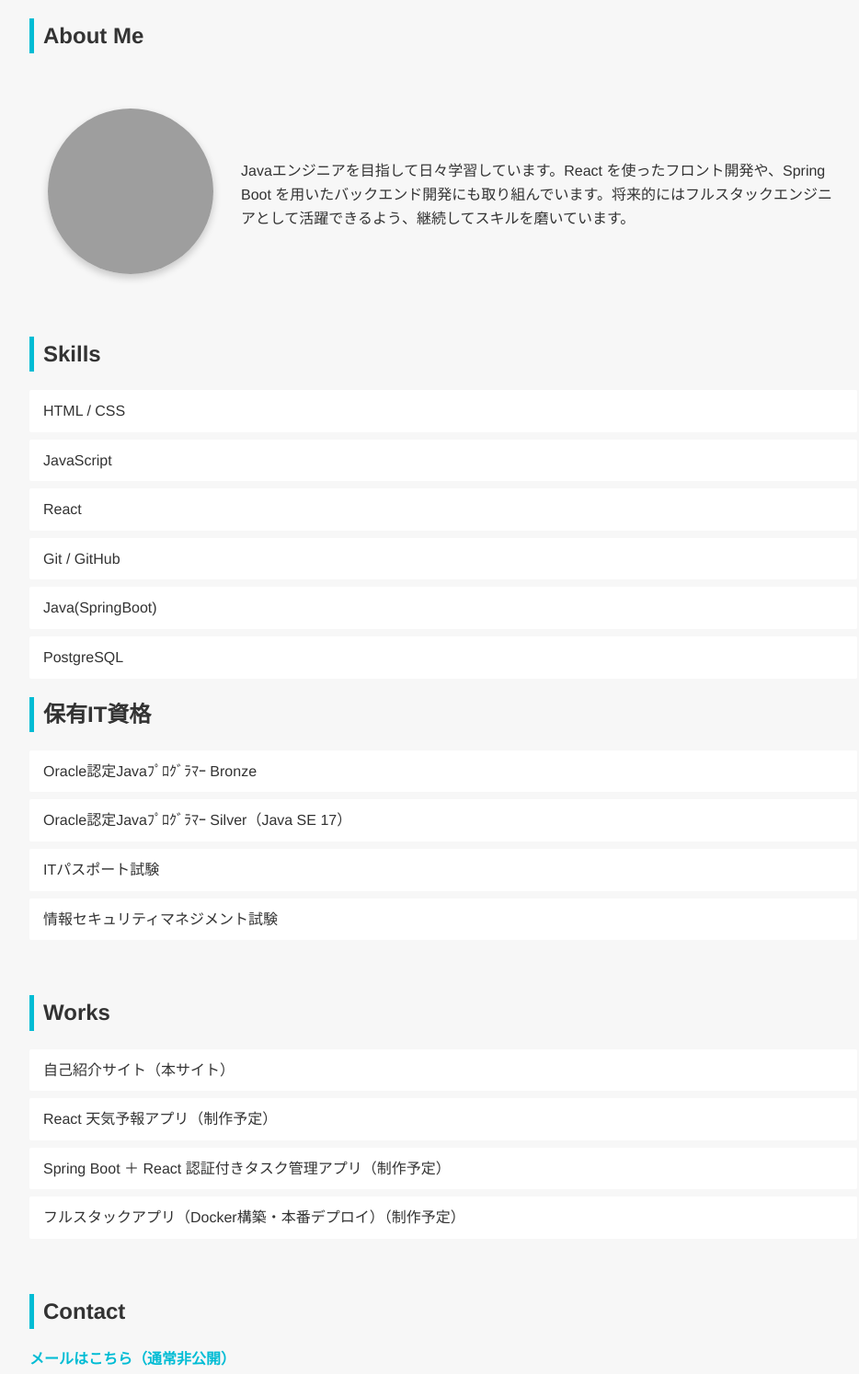
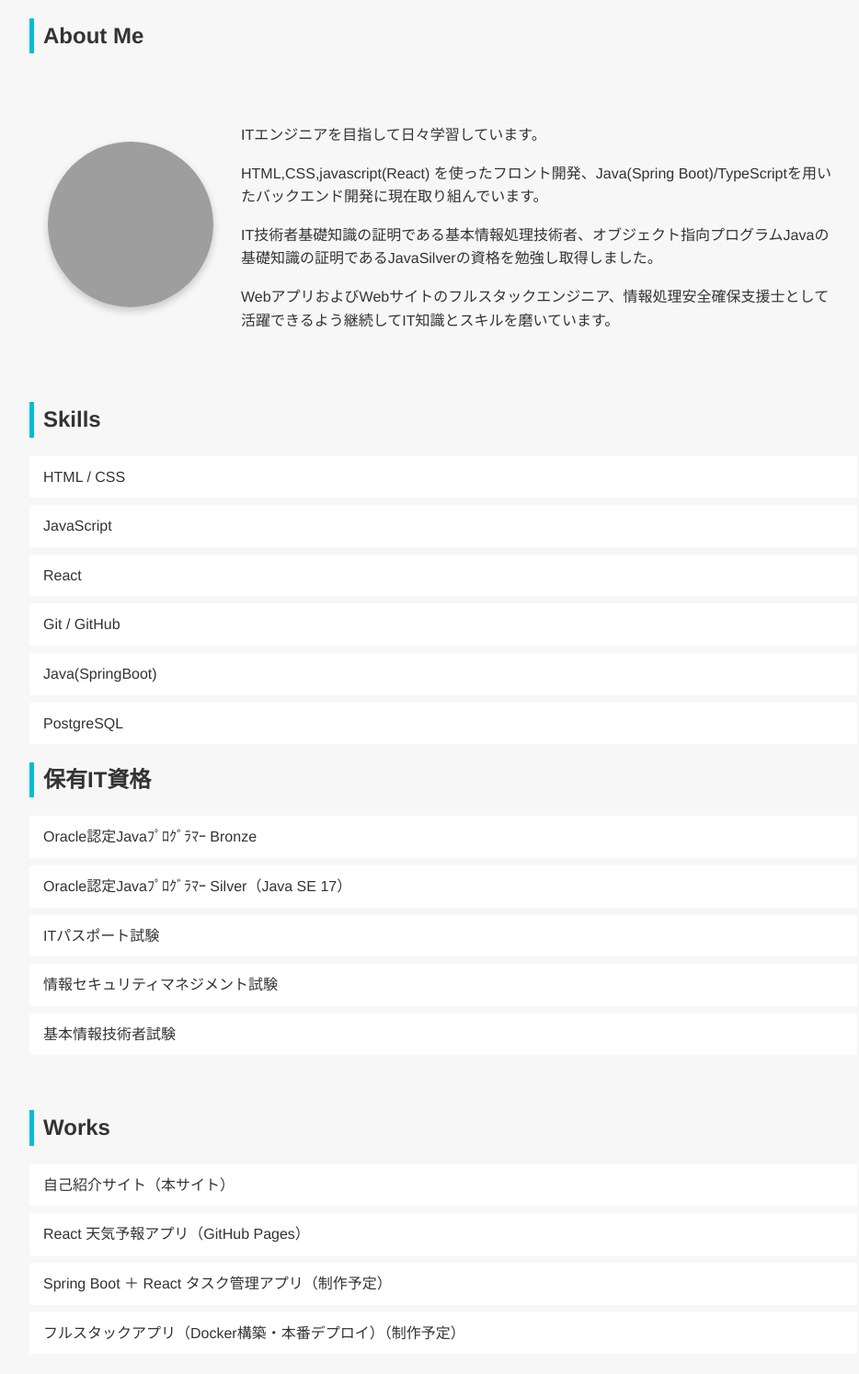
Before and after one commit to kawkaz-div/portfolio-profile-site, a plain HTML site: page index.html in a window 1280 px wide. Shown: the part 200-1694 px from the top of the page at 92% size, without its empty margins (158-1092 px from the left). Drawn offline with Linux system fonts and the light colour scheme; grey boxes are pictures that could not be loaded.

Commit message:
スキル追加、細部修正

```diff
--- a/index.html
+++ b/index.html
@@ -26,8 +26,10 @@
             </div>
 
             <div class="about-text">
-                <p>Javaエンジニアを目指して日々学習しています。React を使ったフロント開発や、Spring Boot
-                    を用いたバックエンド開発にも取り組んでいます。将来的にはフルスタックエンジニアとして活躍できるよう、継続してスキルを磨いています。</p>
+                <p>ITエンジニアを目指して日々学習しています。</p>
+                <p>HTML,CSS,javascript(React) を使ったフロント開発、Java(Spring Boot)/TypeScriptを用いたバックエンド開発に現在取り組んでいます。</p>
+                <p>IT技術者基礎知識の証明である基本情報処理技術者、オブジェクト指向プログラムJavaの基礎知識の証明であるJavaSilverの資格を勉強し取得しました。</p>
+                <p>WebアプリおよびWebサイトのフルスタックエンジニア、情報処理安全確保支援士として活躍できるよう継続してIT知識とスキルを磨いています。</p>
             </div>
         </div>
     </section>
@@ -48,6 +50,7 @@
             <li>Oracle認定Javaﾌﾟﾛｸﾞﾗﾏｰ Silver（Java SE 17）</li>
             <li>ITパスポート試験</li>
             <li>情報セキュリティマネジメント試験</li>
+            <li>基本情報技術者試験</li>
         </ul>
     </section>
 
@@ -55,8 +58,8 @@
         <h2>Works</h2>
         <ul>
             <li>自己紹介サイト（本サイト）</li>
-            <li>React 天気予報アプリ（制作予定）</li>
-            <li>Spring Boot ＋ React 認証付きタスク管理アプリ（制作予定）</li>
+            <li>React 天気予報アプリ（GitHub Pages）</li>
+            <li>Spring Boot ＋ React タスク管理アプリ（制作予定）</li>
             <li>フルスタックアプリ（Docker構築・本番デプロイ）（制作予定）</li>
         </ul>
     </section>
```
